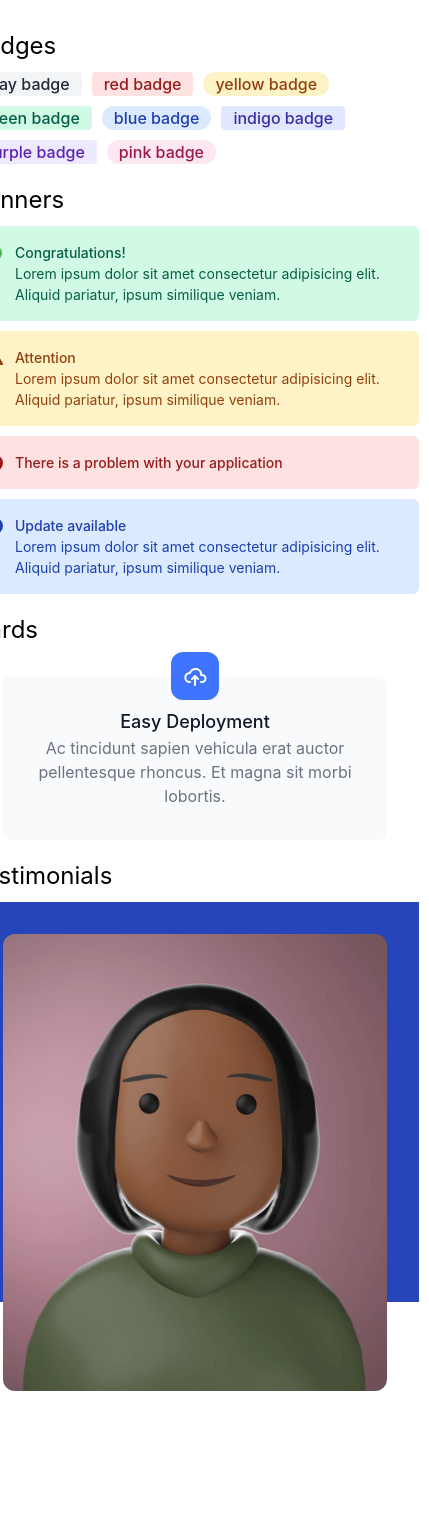
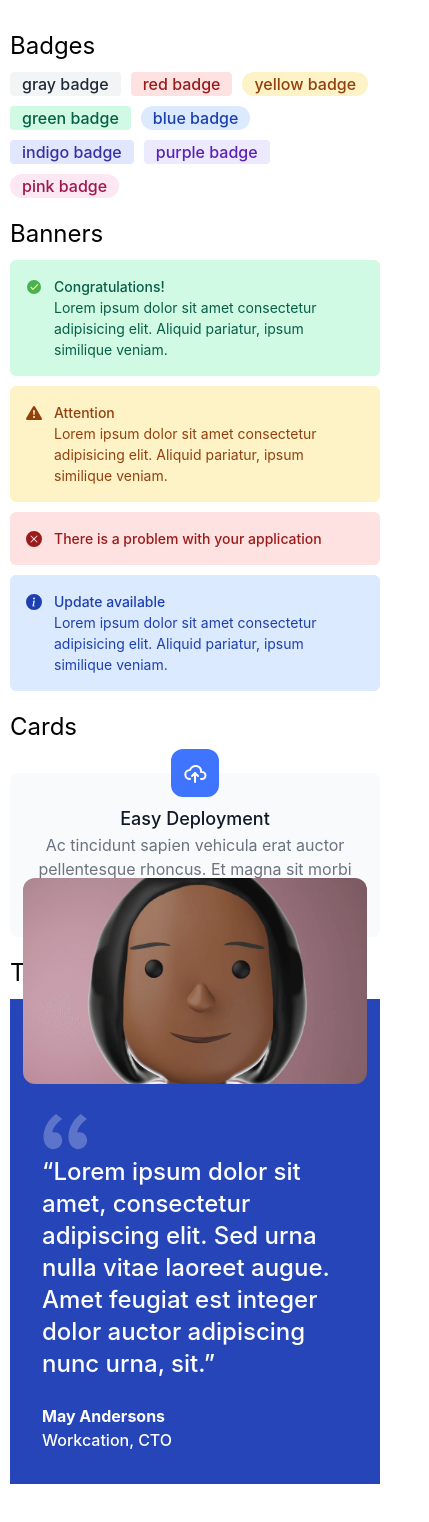
Before and after one commit to rheera/component-library, a React (Vite) app: page / in a window 390 px wide. Shown: the top 1522 px of the page, 429 px wide, since content can reach past the window. After the commit the page ends 1494 px from the top, so only its background shows below. Built offline with nearby package versions, Linux system fonts and the light colour scheme.

Commit message:
non reusable testimonial done

```diff
--- a/src/scss/testimonial.scss
+++ b/src/scss/testimonial.scss
@@ -26,6 +26,7 @@
     }
     &__source {
       font-size: 1rem;
+
       &__author {
         font-weight: 700;
       }
@@ -39,7 +40,23 @@
 @media only screen and (max-width: 768px) {
   .testimonial-pic {
     flex-direction: column;
+    position: relative;
+    max-height: 100%;
     &__image {
+      position: absolute;
+      top: -25%;
+      img {
+        max-height: 206px;
+        min-width: 344px;
+        object-fit: cover;
+        object-position: 50% 30%;
+      }
+    }
+    &__text {
+      margin-top: 25%;
+      &__source {
+        padding-top: 24px;
+      }
     }
   }
 }
```
